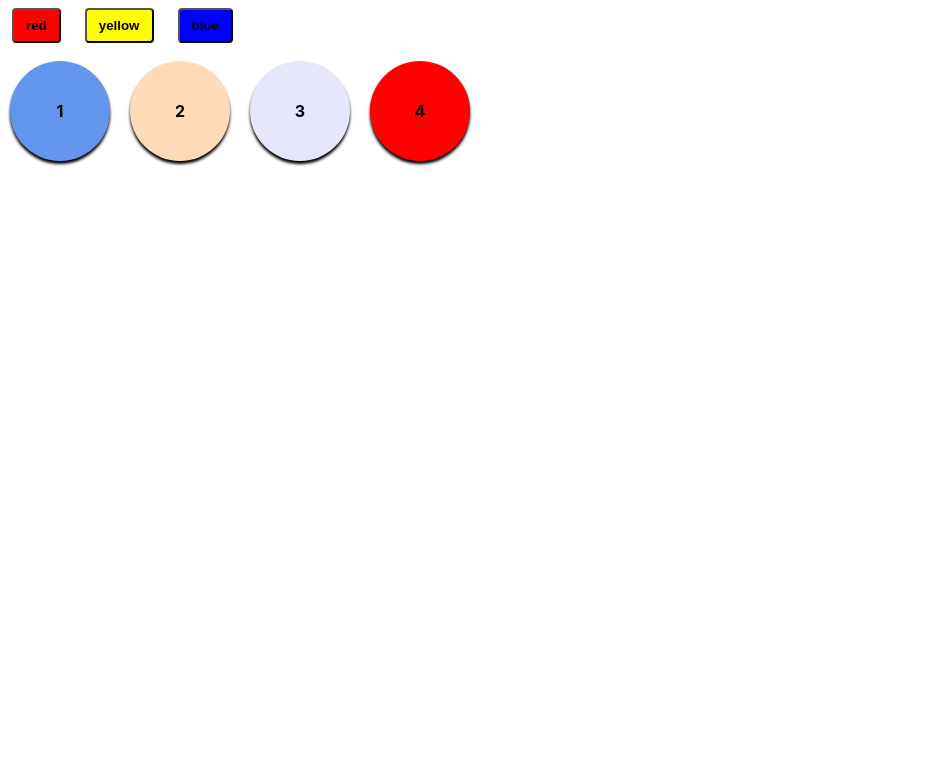
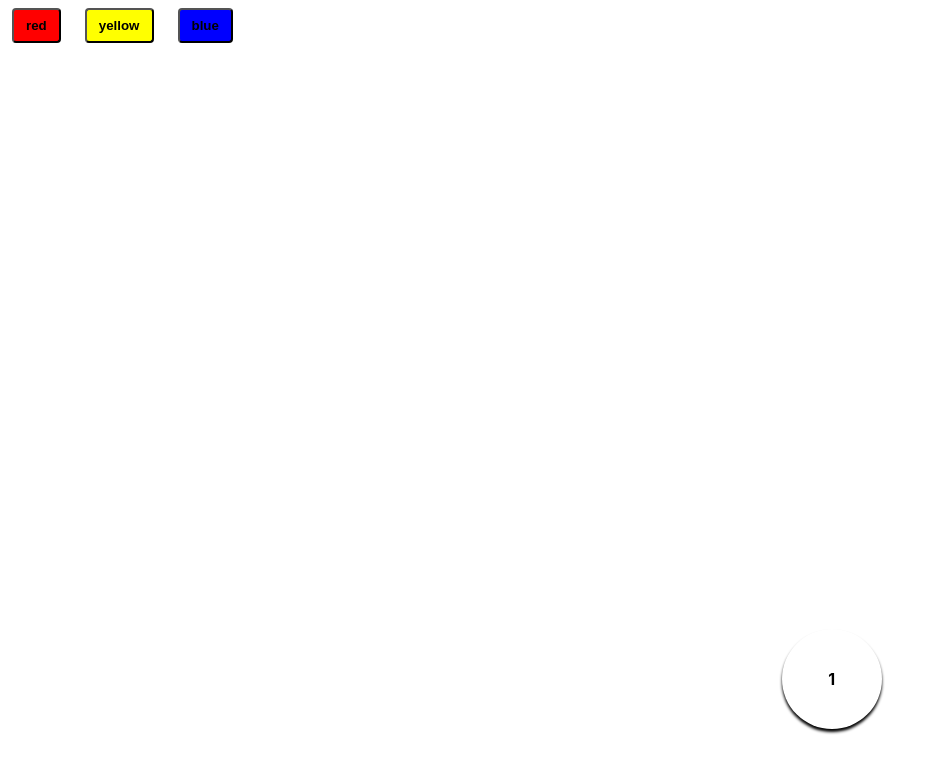
Before and after one commit to riomonet/disco, a React (Create React App) app: page / in a window 1280 px wide. Both pictures are taken after a click on the button "red". Shown: the top 772 px of the page, without its empty margins (0-939 px from the left). Built offline with nearby package versions, Linux system fonts and the light colour scheme.

Commit message:
alternating position

```diff
--- a/src/Circle.js
+++ b/src/Circle.js
@@ -1,14 +1,21 @@
 import React from 'react';
 import "./Circle.css";
 
-const Circle = (props) => {
+const Circle = ({color,idx,x,y, changePosition}) => {
 
+    console.log(color)
     return (
-	    <div
+	<div
+	    onClick={ ()=> changePosition(idx) }
 		className="Circle"
-		style = {{ backgroundColor: props.color }}
+		style = {{
+		    banckgroundColor: color,
+		    position: 'absolute',
+		    top: `${y}vh`,
+		    left: `${x}vw`
+		}}
 
-	     > {props.idx + 1}
+	     > {idx + 1}
 	    </div>
     )
 }
--- a/src/ColoredCircles.js
+++ b/src/ColoredCircles.js
@@ -2,23 +2,45 @@ import React, {useState} from 'react';
 import Circle from './Circle'
 import ColorButtons from './ColorButtons';
 
+function getRandom(min=0, max = 100) {
+    return Math.random() * (max - min) + min;
+}
 
 const ColoredCircles = () => {
 
-    const [colors, setColors] = useState( ['cornflowerblue', 'peachpuff', 'lavender'])
+    const [colors, setColors] = useState([])
 
-    let addColor = (newColor)  => {
-	setColors(c => [...c, newColor])
+    let addColor = (color)  => {
+	setColors(c => [...c, {color, x: getRandom(), y: getRandom() }])
+    }
+
+    const changePosition = idx => {
+	setColors(circles => {
+	    const copy = [...circles];
+	    copy[idx].x = getRandom();
+	    copy[idx].y = getRandom();
+	    return copy;
+	})
     }
 
     return (
 	<div>
 	    <ColorButtons addCircle={addColor} options={['red','yellow','blue']}/>
-	    {colors.map( (color,idx) => (
-		<Circle color={color} idx={idx} key={idx} />
+
+	    { colors.map( ({color, x, y},idx) => (
+		<Circle
+		    changePosition={changePosition}
+		    color={color}
+		    idx={idx}
+		    key={idx}
+		    x={x}
+		    y={y}
+		/>
 	    ))}
 	</div>
     )
 }
 
+
+
 export default ColoredCircles;
```
